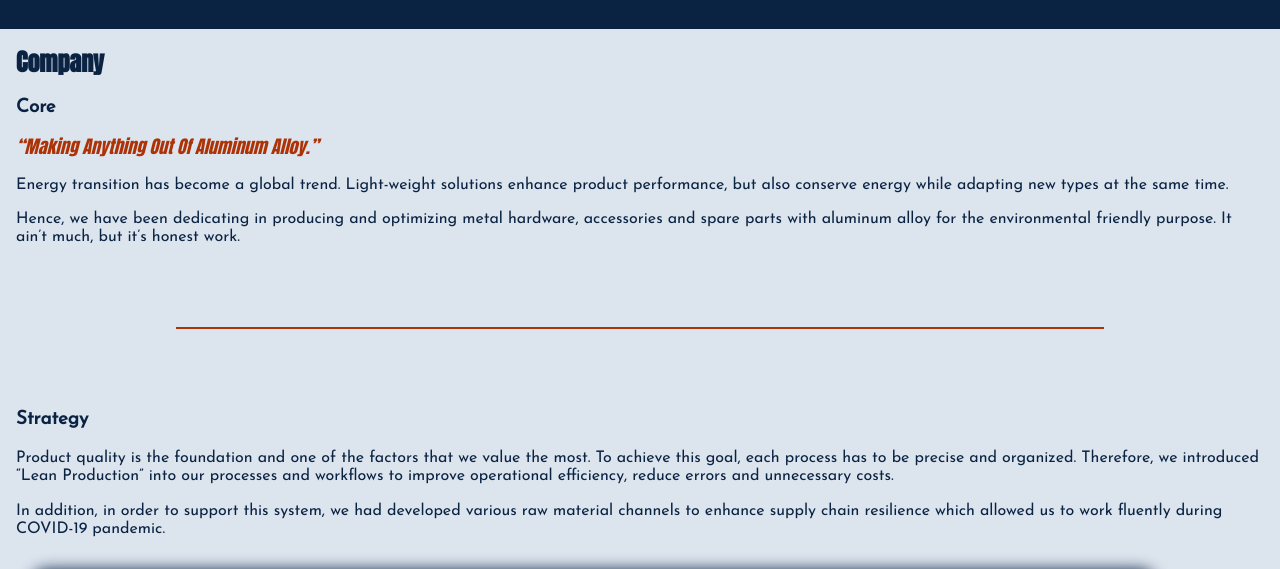
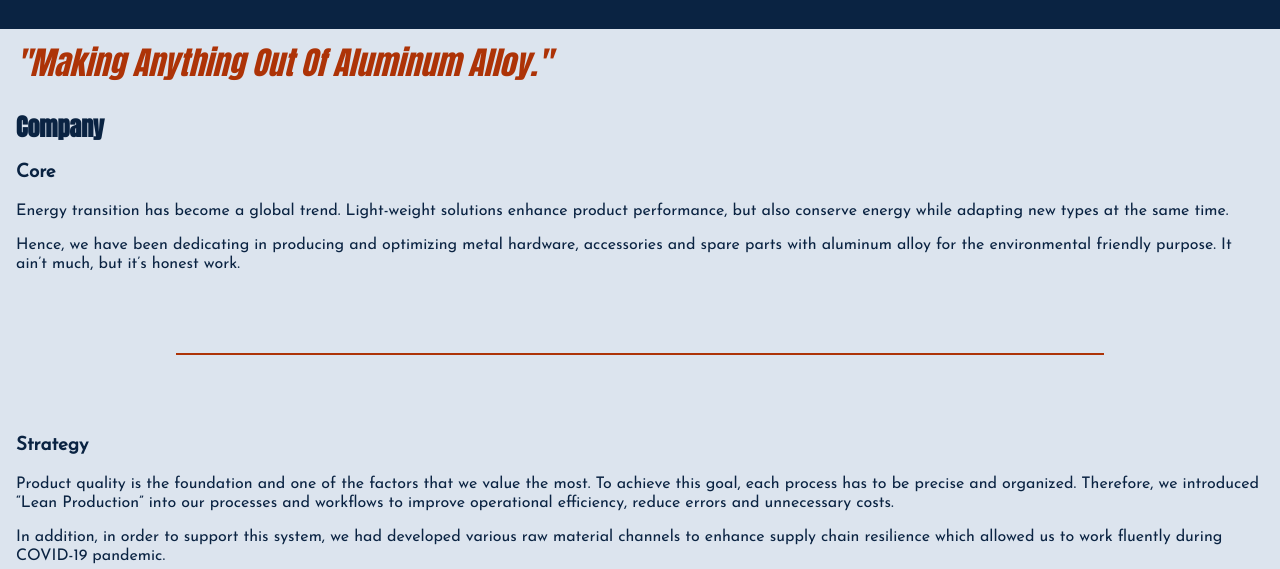
Before and after one commit to runyun/factor-mobility, a plain HTML site: page frontend/company.html in a window 1280 px wide. Shown: the part 152-721 px from the top of the page. Drawn offline with Linux system fonts and the light colour scheme; grey boxes are pictures that could not be loaded.

Commit message:
change quote location in company page.

```diff
--- a/frontend/company.html
+++ b/frontend/company.html
@@ -38,9 +38,9 @@
         </nav>
     </header>
     <main>
+        <p id="quote">"Making Anything Out Of Aluminum Alloy."</p>
         <h2>Company</h2>
         <h3>Core</h3>
-        <q>Making Anything Out Of Aluminum Alloy.</q>
         <p>Energy transition has become a global trend. Light-weight solutions enhance product performance, but also conserve energy while adapting new types at the same time.</p>
         <p>Hence, we have been dedicating in producing and optimizing metal hardware, accessories and spare parts with aluminum alloy for the environmental friendly purpose. It ain’t much, but it’s honest work.</p>
         <hr>
--- a/frontend/styles/base.css
+++ b/frontend/styles/base.css
@@ -42,8 +42,9 @@ iframe {
     width: 90%;
 }
 
-q {
-    font-size: large;
+#quote {
+    margin-top: 1rem;
+    font-size: xx-large;
     font-family: var(--heading-font);
     color: var(--secondary-color);
     font-style: italic;
```
